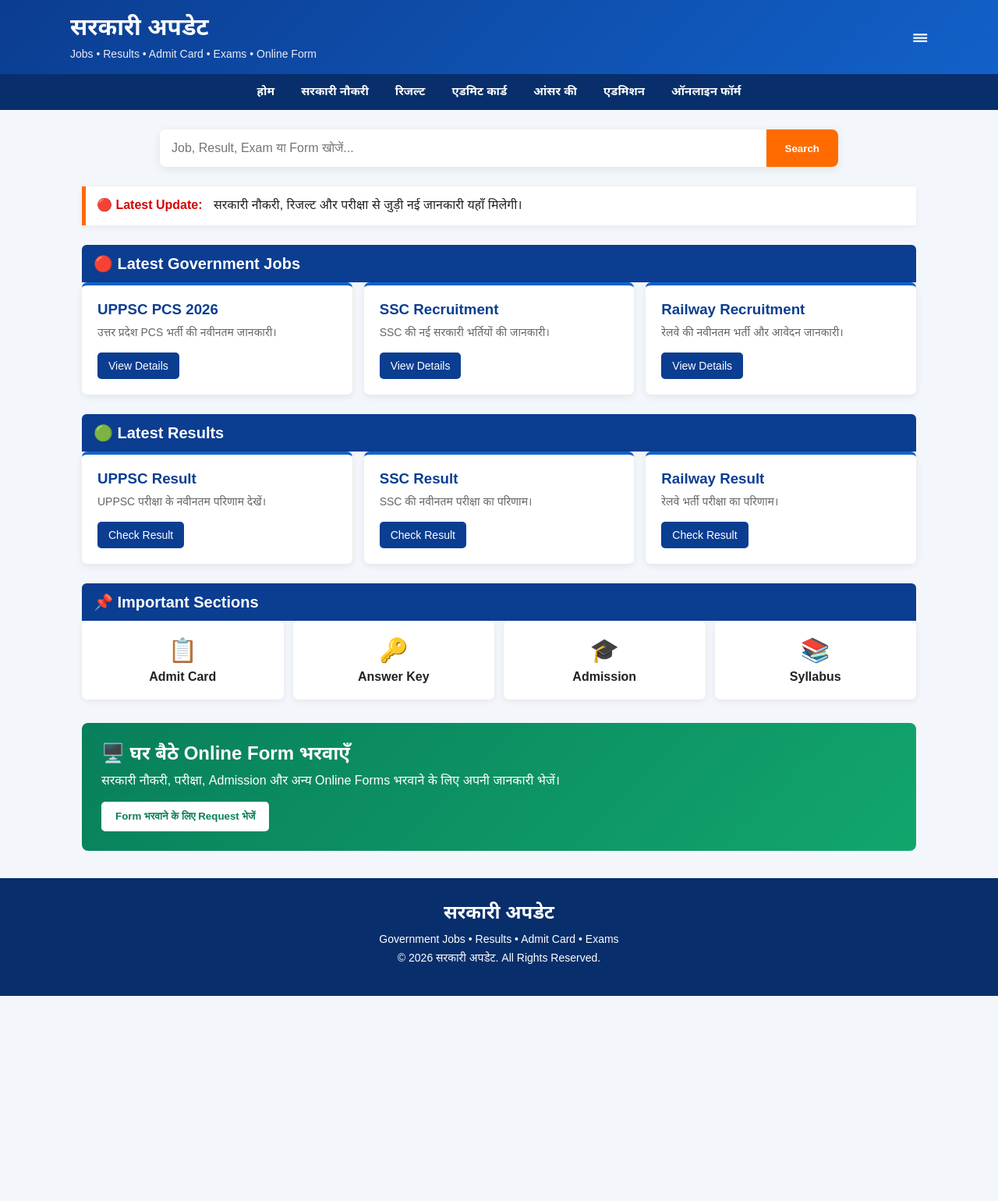
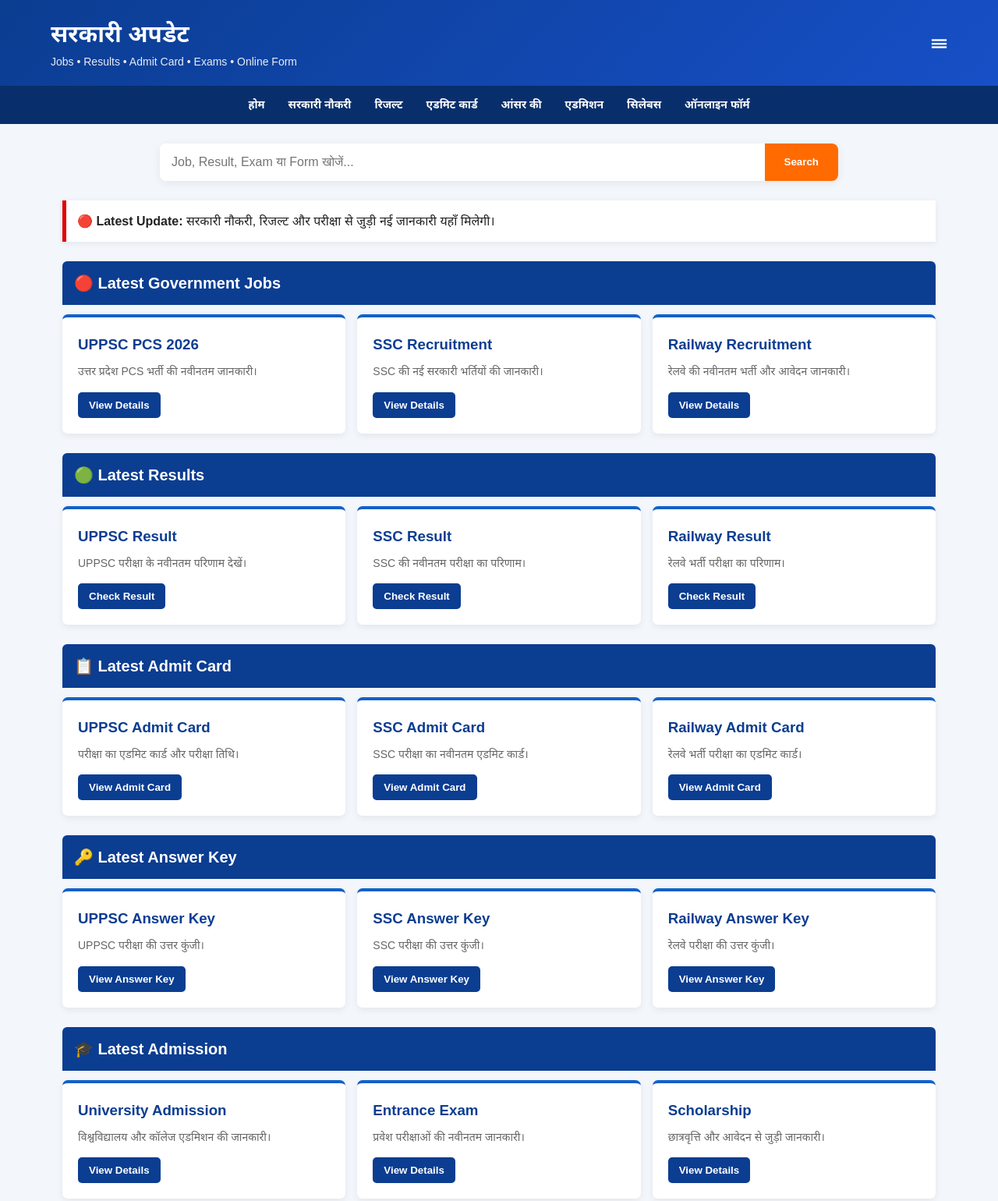
Before and after one commit to alwaysankit64/sarkari-update, a plain HTML site: page index.html in a window 1280 px wide. Shown: the top 1540 px of the page at 78% size. Before the commit the page ends 1277 px from the top, so only its background shows below. Drawn offline with Linux system fonts and the light colour scheme.

Commit message:
Update index.html

```diff
--- a/index.html
+++ b/index.html
@@ -4,280 +4,275 @@
 <meta charset="UTF-8">
 <meta name="viewport" content="width=device-width, initial-scale=1.0">
 
-  <title>सरकारी अपडेट - Latest Govt Jobs, Results & Exams</title>
+<title>सरकारी अपडेट - Government Jobs, Results & Exams</title>
 
 <meta name="description"
-        content="सरकारी अपडेट - सरकारी नौकरी, रिजल्ट, एडमिट कार्ड, आंसर की, परीक्षा और ऑनलाइन फॉर्म की जानकारी।">
+content="सरकारी अपडेट - सरकारी नौकरी, रिजल्ट, एडमिट कार्ड, आंसर की, एडमिशन, सिलेबस और ऑनलाइन फॉर्म की जानकारी।">
 
 <style>
-    * {
-      box-sizing: border-box;
-      margin: 0;
-      padding: 0;
+*{
+  box-sizing:border-box;
+  margin:0;
+  padding:0;
 }
 
-    body {
-      font-family: Arial, "Noto Sans Devanagari", sans-serif;
-      background: #f3f6fa;
-      color: #222;
+body{
+  font-family:Arial,"Noto Sans Devanagari",sans-serif;
+  background:#f3f6fa;
+  color:#222;
+  line-height:1.6;
 }
 
-    /* HEADER */
-    header {
-      background: linear-gradient(135deg, #0b3d91, #1261c9);
-      color: white;
-      padding: 18px 15px;
+header{
+  background:linear-gradient(135deg,#0b3d91,#174fc7);
+  color:white;
+  padding:20px 15px;
 }
 
-    .header-container {
-      max-width: 1100px;
-      margin: auto;
-      display: flex;
-      align-items: center;
-      justify-content: space-between;
-      gap: 15px;
+.header{
+  max-width:1150px;
+  margin:auto;
+  display:flex;
+  justify-content:space-between;
+  align-items:center;
 }
 
-    .logo h1 {
-      font-size: 30px;
-      margin-bottom: 4px;
+.logo h1{
+  font-size:30px;
 }
 
-    .logo p {
-      font-size: 14px;
-      opacity: 0.9;
+.logo p{
+  font-size:14px;
+  opacity:.9;
 }
 
-    .menu-btn {
-      font-size: 26px;
-      cursor: pointer;
+nav{
+  background:#082f6b;
+  position:sticky;
+  top:0;
+  z-index:100;
 }
 
-    /* NAVIGATION */
-    nav {
-      background: #082f6b;
+.nav{
+  max-width:1150px;
+  margin:auto;
+  display:flex;
+  flex-wrap:wrap;
+  justify-content:center;
 }
 
-    nav .nav-container {
-      max-width: 1100px;
-      margin: auto;
-      display: flex;
-      flex-wrap: wrap;
-      justify-content: center;
+nav a{
+  color:white;
+  text-decoration:none;
+  padding:13px 15px;
+  font-weight:bold;
+  font-size:14px;
 }
 
-    nav a {
-      color: white;
-      text-decoration: none;
-      padding: 13px 17px;
-      font-size: 15px;
-      font-weight: bold;
+nav a:hover{
+  background:#1261c9;
 }
 
-    nav a:hover {
-      background: #1261c9;
+.search{
+  max-width:900px;
+  margin:25px auto;
+  padding:0 15px;
 }
 
-    /* SEARCH */
-    .search-area {
-      max-width: 900px;
-      margin: 25px auto;
-      padding: 0 15px;
+.searchbox{
+  display:flex;
+  background:white;
+  border-radius:8px;
+  overflow:hidden;
+  box-shadow:0 3px 12px #0001;
 }
 
-    .search-box {
-      display: flex;
-      background: white;
-      border-radius: 8px;
-      overflow: hidden;
-      box-shadow: 0 3px 12px rgba(0,0,0,0.08);
+.searchbox input{
+  flex:1;
+  border:0;
+  outline:0;
+  padding:15px;
+  font-size:16px;
 }
 
-    .search-box input {
-      flex: 1;
-      border: none;
-      outline: none;
-      padding: 15px;
-      font-size: 16px;
+.searchbox button{
+  border:0;
+  background:#ff6b00;
+  color:white;
+  padding:0 25px;
+  cursor:pointer;
+  font-weight:bold;
 }
 
-    .search-box button {
-      border: none;
-      background: #ff6b00;
-      color: white;
-      padding: 0 24px;
-      font-weight: bold;
-      cursor: pointer;
+.notice{
+  max-width:1150px;
+  margin:15px auto;
+  padding:0 15px;
 }
 
-    /* NOTICE */
-    .notice {
-      max-width: 1100px;
-      margin: 15px auto;
-      padding: 0 15px;
+.noticebox{
+  background:white;
+  padding:14px;
+  border-left:5px solid #e00000;
+  box-shadow:0 2px 8px #0001;
 }
 
-    .notice-box {
-      background: white;
-      border-left: 5px solid #ff6b00;
-      padding: 14px;
-      box-shadow: 0 2px 8px rgba(0,0,0,0.06);
+.container{
+  max-width:1150px;
+  margin:auto;
+  padding:0 15px;
 }
 
-    .notice-box strong {
-      color: #d40000;
-      margin-right: 10px;
+.section{
+  margin:25px 0;
 }
 
-    /* MAIN */
-    .container {
-      max-width: 1100px;
-      margin: 25px auto;
-      padding: 0 15px;
+.title{
+  background:#0b3d91;
+  color:white;
+  padding:12px 15px;
+  border-radius:6px 6px 0 0;
+  font-size:20px;
 }
 
-    .section-title {
-      background: #0b3d91;
-      color: white;
-      padding: 12px 15px;
-      border-radius: 6px 6px 0 0;
-      font-size: 20px;
+.cards{
+  display:grid;
+  grid-template-columns:repeat(3,1fr);
+  gap:15px;
+  margin-top:12px;
 }
 
-    .cards {
-      display: grid;
-      grid-template-columns: repeat(3, 1fr);
-      gap: 15px;
-      margin-bottom: 25px;
+.card{
+  background:white;
+  padding:20px;
+  border-radius:7px;
+  box-shadow:0 3px 10px #0001;
+  border-top:4px solid #1261c9;
 }
 
-    .card {
-      background: white;
-      border-radius: 7px;
-      padding: 20px;
-      box-shadow: 0 3px 10px rgba(0,0,0,0.07);
-      border-top: 4px solid #1261c9;
+.card h3{
+  color:#0b3d91;
+  margin-bottom:8px;
 }
 
-    .card h3 {
-      margin-bottom: 10px;
-      color: #0b3d91;
+.card p{
+  color:#666;
+  font-size:14px;
+  margin-bottom:15px;
 }
 
-    .card p {
-      font-size: 14px;
-      color: #666;
-      margin-bottom: 15px;
+.btn{
+  display:inline-block;
+  background:#0b3d91;
+  color:white;
+  text-decoration:none;
+  border:0;
+  padding:9px 14px;
+  border-radius:5px;
+  cursor:pointer;
+  font-weight:bold;
 }
 
-    .card a {
-      display: inline-block;
-      background: #0b3d91;
-      color: white;
-      text-decoration: none;
-      padding: 9px 14px;
-      border-radius: 5px;
-      font-size: 14px;
+.btn:hover{
+  background:#174fc7;
 }
 
-    /* SERVICES */
-    .services {
-      display: grid;
-      grid-template-columns: repeat(4, 1fr);
-      gap: 12px;
-      margin-bottom: 30px;
+.services{
+  display:grid;
+  grid-template-columns:repeat(4,1fr);
+  gap:12px;
+  margin-top:12px;
 }
 
-    .service {
-      background: white;
-      text-align: center;
-      padding: 20px 10px;
-      border-radius: 7px;
-      box-shadow: 0 2px 8px rgba(0,0,0,0.07);
+.service{
+  background:white;
+  text-align:center;
+  padding:22px 10px;
+  border-radius:7px;
+  box-shadow:0 2px 8px #0001;
+  cursor:pointer;
 }
 
-    .service .icon {
-      font-size: 30px;
-      margin-bottom: 8px;
+.service:hover{
+  transform:translateY(-2px);
 }
 
-    .service h3 {
-      font-size: 16px;
+.icon{
+  font-size:32px;
+  margin-bottom:7px;
 }
 
-    /* CYBER CAFE */
-    .cyber {
-      background: linear-gradient(135deg, #087f5b, #12a66d);
-      color: white;
-      padding: 25px;
-      border-radius: 8px;
-      margin-bottom: 30px;
+.cyber{
+  background:linear-gradient(135deg,#087f5b,#12a66d);
+  color:white;
+  padding:28px;
+  border-radius:9px;
+  margin:30px 0;
 }
 
-    .cyber h2 {
-      margin-bottom: 8px;
+.cyber h2{
+  margin-bottom:8px;
 }
 
-    .cyber p {
-      margin-bottom: 15px;
+.cyber p{
+  margin-bottom:16px;
 }
 
-    .cyber button {
-      background: white;
-      color: #087f5b;
-      border: none;
-      padding: 11px 18px;
-      border-radius: 5px;
-      font-weight: bold;
-      cursor: pointer;
+.cyber .btn{
+  background:white;
+  color:#087f5b;
 }
 
-    /* FOOTER */
-    footer {
-      background: #082f6b;
-      color: white;
-      margin-top: 35px;
-      padding: 30px 15px;
+.empty{
+  display:none;
+  background:white;
+  padding:20px;
+  margin-top:10px;
+  text-align:center;
+  border-radius:7px;
 }
 
-    .footer-container {
-      max-width: 1100px;
-      margin: auto;
-      text-align: center;
+footer{
+  background:#082f6b;
+  color:white;
+  text-align:center;
+  padding:30px 15px;
+  margin-top:40px;
 }
 
-    .footer-container p {
-      margin: 8px 0;
-      font-size: 14px;
+footer p{
+  margin:6px;
+  font-size:14px;
 }
 
-    /* MOBILE */
-    @media (max-width: 800px) {
-      .cards {
-        grid-template-columns: 1fr;
+@media(max-width:800px){
+
+  .cards{
+    grid-template-columns:1fr;
   }
 
-      .services {
-        grid-template-columns: repeat(2, 1fr);
+  .services{
+    grid-template-columns:repeat(2,1fr);
   }
 
-      .logo h1 {
-        font-size: 24px;
+  .logo h1{
+    font-size:24px;
   }
 
-      nav a {
-        padding: 10px;
-        font-size: 13px;
+  nav a{
+    padding:10px 8px;
+    font-size:12px;
   }
 }
 
-    @media (max-width: 500px) {
-      .services {
-        grid-template-columns: 1fr 1fr;
+@media(max-width:500px){
+
+  .services{
+    grid-template-columns:1fr 1fr;
   }
 
-      .search-box button {
-        padding: 0 15px;
+  .searchbox button{
+    padding:0 15px;
   }
 }
 </style>
@@ -285,164 +280,381 @@
 
 <body>
 
-  <!-- HEADER -->
 <header>
-    <div class="header-container">
+  <div class="header">
     <div class="logo">
       <h1>सरकारी अपडेट</h1>
       <p>Jobs • Results • Admit Card • Exams • Online Form</p>
     </div>
-
-      <div class="menu-btn">☰</div>
+    <div style="font-size:28px;">☰</div>
   </div>
 </header>
 
-  <!-- NAVIGATION -->
 <nav>
-    <div class="nav-container">
-      <a href="#">होम</a>
-      <a href="#">सरकारी नौकरी</a>
-      <a href="#">रिजल्ट</a>
-      <a href="#">एडमिट कार्ड</a>
-      <a href="#">आंसर की</a>
-      <a href="#">एडमिशन</a>
-      <a href="#">ऑनलाइन फॉर्म</a>
+  <div class="nav">
+    <a href="#home">होम</a>
+    <a href="#jobs">सरकारी नौकरी</a>
+    <a href="#results">रिजल्ट</a>
+    <a href="#admit">एडमिट कार्ड</a>
+    <a href="#answer">आंसर की</a>
+    <a href="#admission">एडमिशन</a>
+    <a href="#syllabus">सिलेबस</a>
+    <a href="#online-form">ऑनलाइन फॉर्म</a>
   </div>
 </nav>
 
-  <!-- SEARCH -->
-  <div class="search-area">
-    <div class="search-box">
-      <input type="text" placeholder="Job, Result, Exam या Form खोजें...">
-      <button>Search</button>
+<div class="search">
+  <div class="searchbox">
+    <input
+      id="searchInput"
+      type="text"
+      placeholder="Job, Result, Exam या Form खोजें..."
+      onkeyup="searchData()"
+    >
+    <button onclick="searchData()">Search</button>
   </div>
 </div>
 
-  <!-- NOTICE -->
 <div class="notice">
-    <div class="notice-box">
+  <div class="noticebox">
     <strong>🔴 Latest Update:</strong>
     सरकारी नौकरी, रिजल्ट और परीक्षा से जुड़ी नई जानकारी यहाँ मिलेगी।
   </div>
 </div>
 
-  <!-- MAIN -->
-  <main class="container">
+<main class="container" id="home">
 
-    <!-- LATEST JOBS -->
-    <h2 class="section-title">🔴 Latest Government Jobs</h2>
+<!-- JOBS -->
+
+<section class="section" id="jobs">
+
+<h2 class="title">🔴 Latest Government Jobs</h2>
 
 <div class="cards">
 
-      <div class="card">
+<div class="card searchable">
 <h3>UPPSC PCS 2026</h3>
 <p>उत्तर प्रदेश PCS भर्ती की नवीनतम जानकारी।</p>
-        <a href="#">View Details</a>
+<button class="btn" onclick="details('UPPSC PCS 2026')">
+View Details
+</button>
 </div>
 
-      <div class="card">
+<div class="card searchable">
 <h3>SSC Recruitment</h3>
 <p>SSC की नई सरकारी भर्तियों की जानकारी।</p>
-        <a href="#">View Details</a>
+<button class="btn" onclick="details('SSC Recruitment')">
+View Details
+</button>
 </div>
 
-      <div class="card">
+<div class="card searchable">
 <h3>Railway Recruitment</h3>
 <p>रेलवे की नवीनतम भर्ती और आवेदन जानकारी।</p>
-        <a href="#">View Details</a>
+<button class="btn" onclick="details('Railway Recruitment')">
+View Details
+</button>
 </div>
 
 </div>
 
+</section>
+
+
 <!-- RESULTS -->
-    <h2 class="section-title">🟢 Latest Results</h2>
+
+<section class="section" id="results">
+
+<h2 class="title">🟢 Latest Results</h2>
 
 <div class="cards">
 
-      <div class="card">
+<div class="card searchable">
 <h3>UPPSC Result</h3>
 <p>UPPSC परीक्षा के नवीनतम परिणाम देखें।</p>
-        <a href="#">Check Result</a>
+<button class="btn" onclick="details('UPPSC Result')">
+Check Result
+</button>
 </div>
 
-      <div class="card">
+<div class="card searchable">
 <h3>SSC Result</h3>
 <p>SSC की नवीनतम परीक्षा का परिणाम।</p>
-        <a href="#">Check Result</a>
+<button class="btn" onclick="details('SSC Result')">
+Check Result
+</button>
 </div>
 
-      <div class="card">
+<div class="card searchable">
 <h3>Railway Result</h3>
 <p>रेलवे भर्ती परीक्षा का परिणाम।</p>
-        <a href="#">Check Result</a>
+<button class="btn" onclick="details('Railway Result')">
+Check Result
+</button>
 </div>
 
 </div>
 
-    <!-- SERVICES -->
-    <h2 class="section-title">📌 Important Sections</h2>
+</section>
 
-    <div class="services">
 
-      <div class="service">
-        <div class="icon">📋</div>
-        <h3>Admit Card</h3>
+<!-- ADMIT CARD -->
+
+<section class="section" id="admit">
+
+<h2 class="title">📋 Latest Admit Card</h2>
+
+<div class="cards">
+
+<div class="card searchable">
+<h3>UPPSC Admit Card</h3>
+<p>परीक्षा का एडमिट कार्ड और परीक्षा तिथि।</p>
+<button class="btn" onclick="details('UPPSC Admit Card')">
+View Admit Card
+</button>
 </div>
 
-      <div class="service">
-        <div class="icon">🔑</div>
-        <h3>Answer Key</h3>
+<div class="card searchable">
+<h3>SSC Admit Card</h3>
+<p>SSC परीक्षा का नवीनतम एडमिट कार्ड।</p>
+<button class="btn" onclick="details('SSC Admit Card')">
+View Admit Card
+</button>
 </div>
 
-      <div class="service">
-        <div class="icon">🎓</div>
-        <h3>Admission</h3>
-      </div>
-
-      <div class="service">
-        <div class="icon">📚</div>
-        <h3>Syllabus</h3>
+<div class="card searchable">
+<h3>Railway Admit Card</h3>
+<p>रेलवे भर्ती परीक्षा का एडमिट कार्ड।</p>
+<button class="btn" onclick="details('Railway Admit Card')">
+View Admit Card
+</button>
 </div>
 
 </div>
 
-    <!-- CYBER CAFE -->
+</section>
+
+
+<!-- ANSWER KEY -->
+
+<section class="section" id="answer">
+
+<h2 class="title">🔑 Latest Answer Key</h2>
+
+<div class="cards">
+
+<div class="card searchable">
+<h3>UPPSC Answer Key</h3>
+<p>UPPSC परीक्षा की उत्तर कुंजी।</p>
+<button class="btn" onclick="details('UPPSC Answer Key')">
+View Answer Key
+</button>
+</div>
+
+<div class="card searchable">
+<h3>SSC Answer Key</h3>
+<p>SSC परीक्षा की उत्तर कुंजी।</p>
+<button class="btn" onclick="details('SSC Answer Key')">
+View Answer Key
+</button>
+</div>
+
+<div class="card searchable">
+<h3>Railway Answer Key</h3>
+<p>रेलवे परीक्षा की उत्तर कुंजी।</p>
+<button class="btn" onclick="details('Railway Answer Key')">
+View Answer Key
+</button>
+</div>
+
+</div>
+
+</section>
+
+
+<!-- ADMISSION -->
+
+<section class="section" id="admission">
+
+<h2 class="title">🎓 Latest Admission</h2>
+
+<div class="cards">
+
+<div class="card searchable">
+<h3>University Admission</h3>
+<p>विश्वविद्यालय और कॉलेज एडमिशन की जानकारी।</p>
+<button class="btn" onclick="details('University Admission')">
+View Details
+</button>
+</div>
+
+<div class="card searchable">
+<h3>Entrance Exam</h3>
+<p>प्रवेश परीक्षाओं की नवीनतम जानकारी।</p>
+<button class="btn" onclick="details('Entrance Exam')">
+View Details
+</button>
+</div>
+
+<div class="card searchable">
+<h3>Scholarship</h3>
+<p>छात्रवृत्ति और आवेदन से जुड़ी जानकारी।</p>
+<button class="btn" onclick="details('Scholarship')">
+View Details
+</button>
+</div>
+
+</div>
+
+</section>
+
+
+<!-- SYLLABUS -->
+
+<section class="section" id="syllabus">
+
+<h2 class="title">📚 Syllabus</h2>
+
+<div class="cards">
+
+<div class="card searchable">
+<h3>UPPSC Syllabus</h3>
+<p>UPPSC परीक्षा का नवीनतम पाठ्यक्रम।</p>
+<button class="btn" onclick="details('UPPSC Syllabus')">
+View Syllabus
+</button>
+</div>
+
+<div class="card searchable">
+<h3>SSC Syllabus</h3>
+<p>SSC परीक्षा का पाठ्यक्रम और परीक्षा पैटर्न।</p>
+<button class="btn" onclick="details('SSC Syllabus')">
+View Syllabus
+</button>
+</div>
+
+<div class="card searchable">
+<h3>Railway Syllabus</h3>
+<p>रेलवे परीक्षा का पाठ्यक्रम।</p>
+<button class="btn" onclick="details('Railway Syllabus')">
+View Syllabus
+</button>
+</div>
+
+</div>
+
+</section>
+
+
+<!-- ONLINE FORM -->
+
+<section class="section" id="online-form">
+
 <div class="cyber">
+
 <h2>🖥️ घर बैठे Online Form भरवाएँ</h2>
 
 <p>
-        सरकारी नौकरी, परीक्षा, Admission और अन्य Online Forms
-        भरवाने के लिए अपनी जानकारी भेजें।
+सरकारी नौकरी, परीक्षा, Admission, Scholarship और अन्य Online Forms
+भरवाने के लिए अपनी Request भेजें।
 </p>
 
-      <button onclick="formRequest()">
+<button class="btn" onclick="formRequest()">
 Form भरवाने के लिए Request भेजें
 </button>
+
+</div>
+
+</section>
+
+<div class="empty" id="noResult">
+कोई जानकारी नहीं मिली। दूसरा नाम या परीक्षा खोजें।
 </div>
 
 </main>
 
-  <!-- FOOTER -->
+
 <footer>
-    <div class="footer-container">
+
 <h2>सरकारी अपडेट</h2>
 
-      <p>
-        Government Jobs • Results • Admit Card • Exams
-      </p>
+<p>Government Jobs • Results • Admit Card • Exams</p>
 
-      <p>
-        © 2026 सरकारी अपडेट. All Rights Reserved.
-      </p>
-    </div>
+<p>© 2026 सरकारी अपडेट. All Rights Reserved.</p>
+
+<p>Official information के लिए संबंधित विभाग की वेबसाइट जरूर देखें।</p>
+
 </footer>
 
+
 <script>
-    function formRequest() {
+
+function details(name){
+
 alert(
-        "Online Form Service जल्द शुरू की जाएगी।"
+name +
+" की पूरी जानकारी वाला पेज जल्द जोड़ा जाएगा।"
 );
+
 }
+
+
+function formRequest(){
+
+alert(
+"Online Form Service के लिए Request System जल्द शुरू किया जाएगा।"
+);
+
+}
+
+
+function searchData(){
+
+let input =
+document.getElementById("searchInput")
+.value
+.toLowerCase()
+.trim();
+
+let cards =
+document.querySelectorAll(".searchable");
+
+let found = 0;
+
+cards.forEach(function(card){
+
+let text =
+card.innerText.toLowerCase();
+
+if(text.includes(input)){
+
+card.style.display = "";
+
+found++;
+
+}else{
+
+card.style.display = "none";
+
+}
+
+});
+
+let noResult =
+document.getElementById("noResult");
+
+if(input !== "" && found === 0){
+
+noResult.style.display = "block";
+
+}else{
+
+noResult.style.display = "none";
+
+}
+
+}
+
 </script>
 
 </body>
```
Lines whose indentation alone changed are shown as unchanged.
